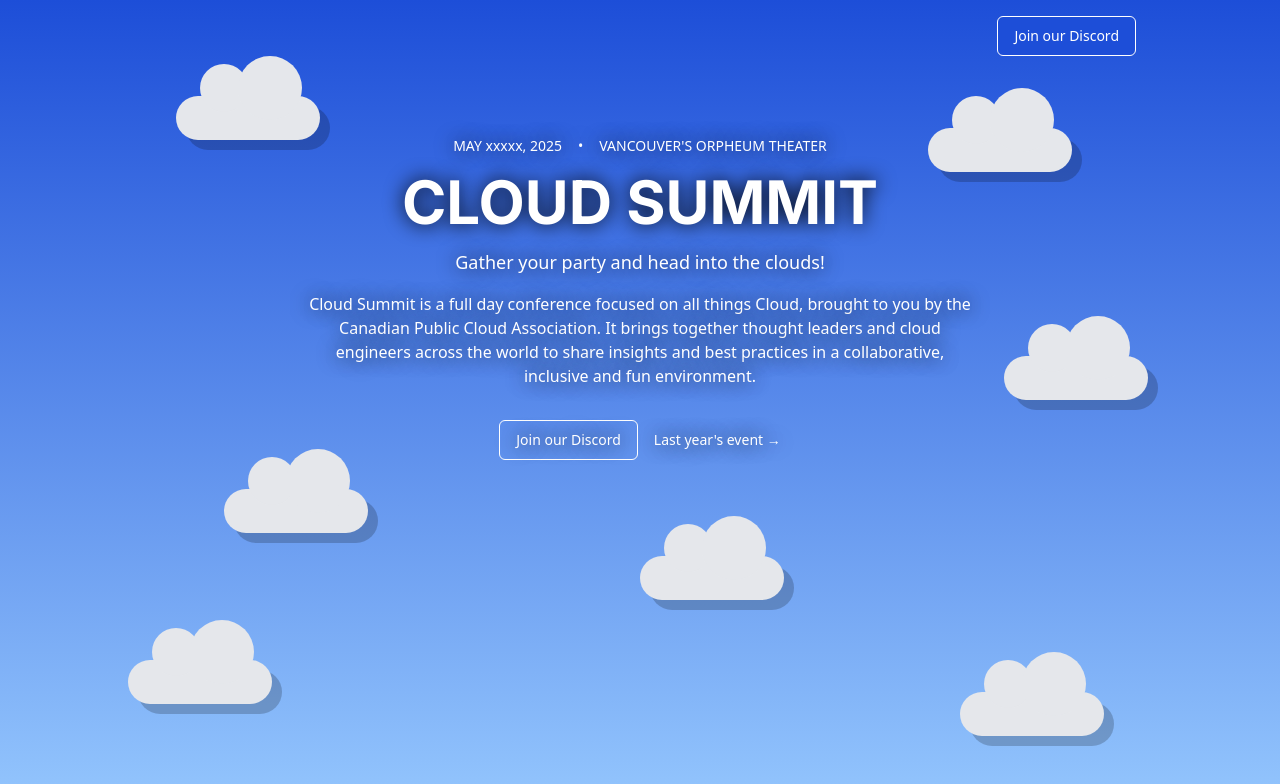
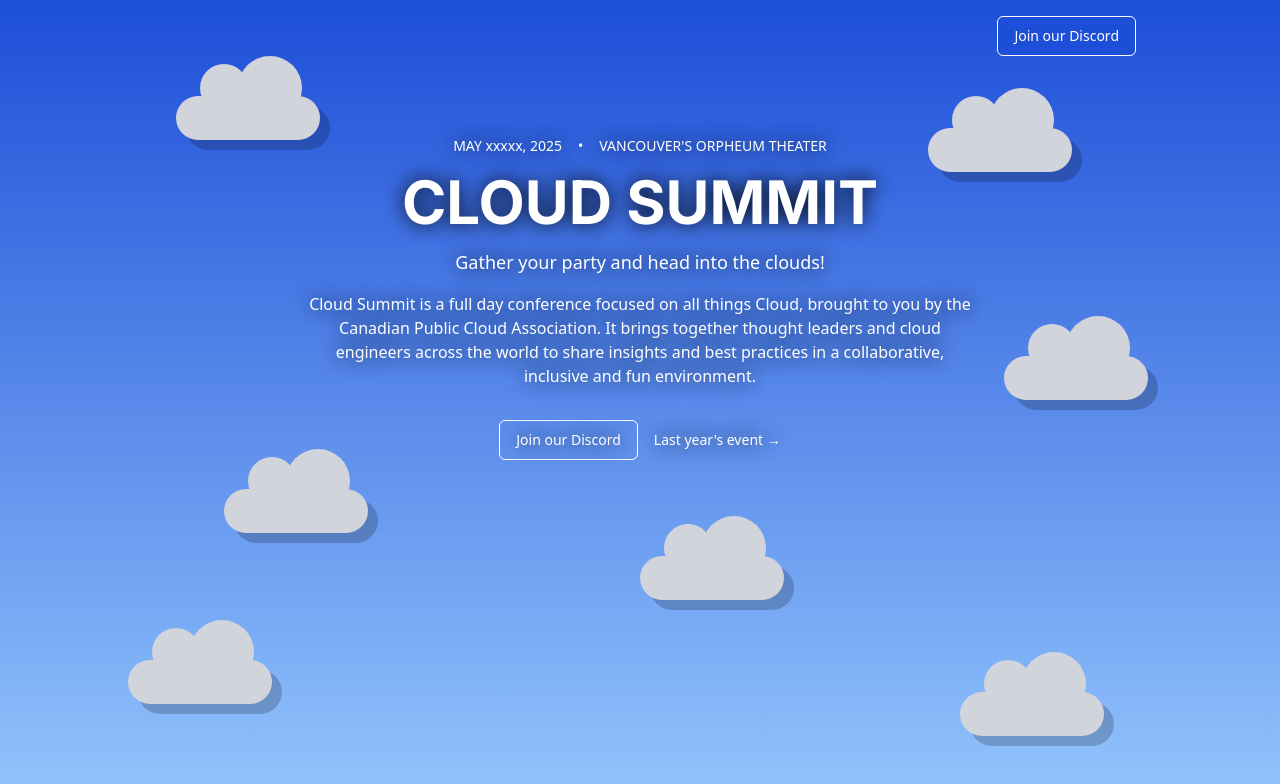
Before and after one commit to bibschan/cloud-summit-2025, a Next.js app: page / in a window 1280 px wide. Shown: the top 784 px of the page. Built offline with nearby package versions, Linux system fonts and the light colour scheme.

Commit message:
changed cloud color to grey instead

```diff
--- a/src/components/ui/cloud.tsx
+++ b/src/components/ui/cloud.tsx
@@ -7,14 +7,14 @@
 const Cloud: React.FC<CloudProps> = ({ className = "" }) => {
   return (
     <div
-      className={`absolute mt-16 w-36 h-11 bg-gray-200 shadow-cloud rounded-full ${className}`}
+      className={`absolute mt-16 w-36 h-11 bg-gray-300 shadow-cloud rounded-full ${className}`}
     >
       <div
-        className="absolute w-12 h-12 bg-gray-200 rounded-full"
+        className="absolute w-12 h-12 bg-gray-300 rounded-full"
         style={{ top: "-2rem", left: "1.5rem" }}
       ></div>
       <div
-        className="absolute w-16 h-16 bg-gray-200 rounded-full"
+        className="absolute w-16 h-16 bg-gray-300 rounded-full"
         style={{ top: "-2.5rem", left: "3.875rem" }}
       ></div>
     </div>
```
